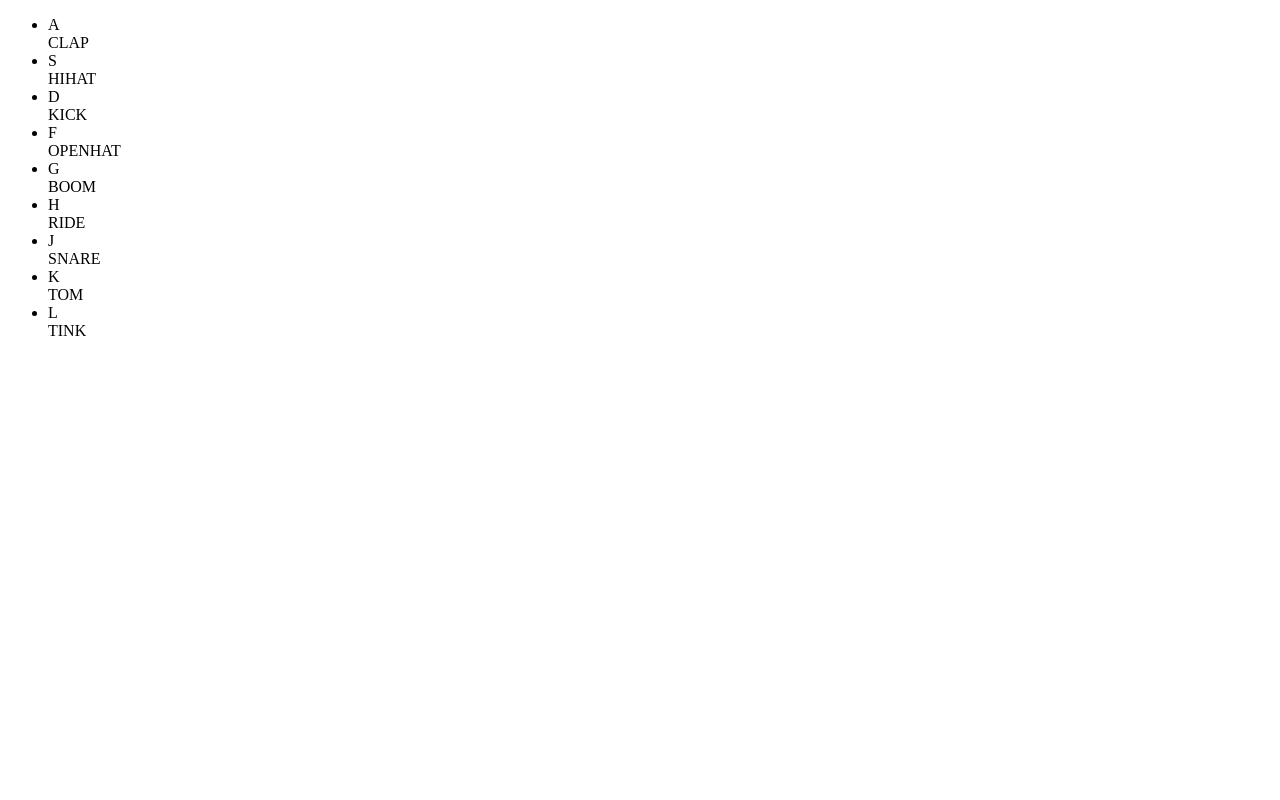
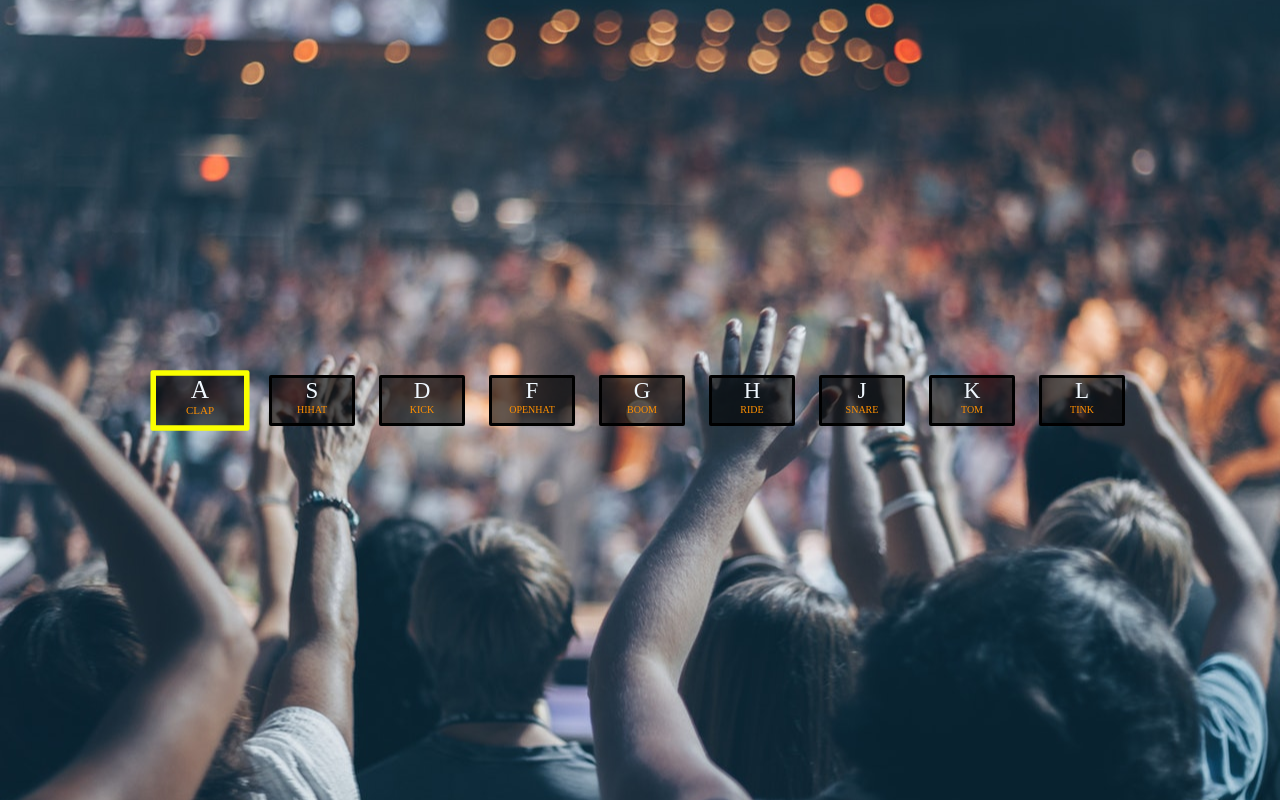
Before and after one commit to adrzal/JS30-no.1, a plain HTML site: page index.html in a window 1280 px wide. Drawn offline with Linux system fonts and the light colour scheme.

Commit message:
style css
added link to css file
css complite style for page
background img

```diff
--- a/index.html
+++ b/index.html
@@ -2,12 +2,13 @@
 <html lang="en">
 <head>
     <meta charset="UTF-8">
+    <link rel="stylesheet" href="style.css">
     <title>Document</title>
 </head>
 <body>
     <div class="wrapper">
         <ul>
-            <li>A <br><span>CLAP</span></li>
+            <li class="play">A <br><span>CLAP</span></li>
             <li>S <br><span>HIHAT</span></li>
             <li>D <br><span>KICK</span></li>
             <li>F <br><span>OPENHAT</span></li>
--- /dev/null
+++ b/style.css
@@ -0,0 +1,57 @@
+*{
+    margin: 0;
+    padding: 0;
+}
+
+.wrapper{
+    display: flex;
+    justify-content: center;
+    align-items: center;
+
+    height: 100vh;
+
+    background: url("IMG/pexels-photo-976866.jpeg") center;
+    background-size: cover;
+
+}
+
+ul{
+    list-style: none;
+
+}
+
+li{
+    display: inline-block;
+
+    transition: all .2s;
+
+    text-align: center;
+
+    width: 80px;
+    height: 45px;
+
+    margin: 10px;
+
+    color: aliceblue;
+
+    background-color: rgba(0, 0, 0, 0.6);
+
+    border: 3px solid black;
+    border-radius: 2px;
+
+    font-size: 23px;
+}
+
+span{
+    display: block;
+
+    color: #FF9000;
+
+    font-size: 10px;
+}
+
+.play{
+    border: 5px solid #FAFF00;
+
+    transform: scale(1.1);
+}
```
Also changed, not shown: IMG/pexels-photo-976866.jpeg (added).
